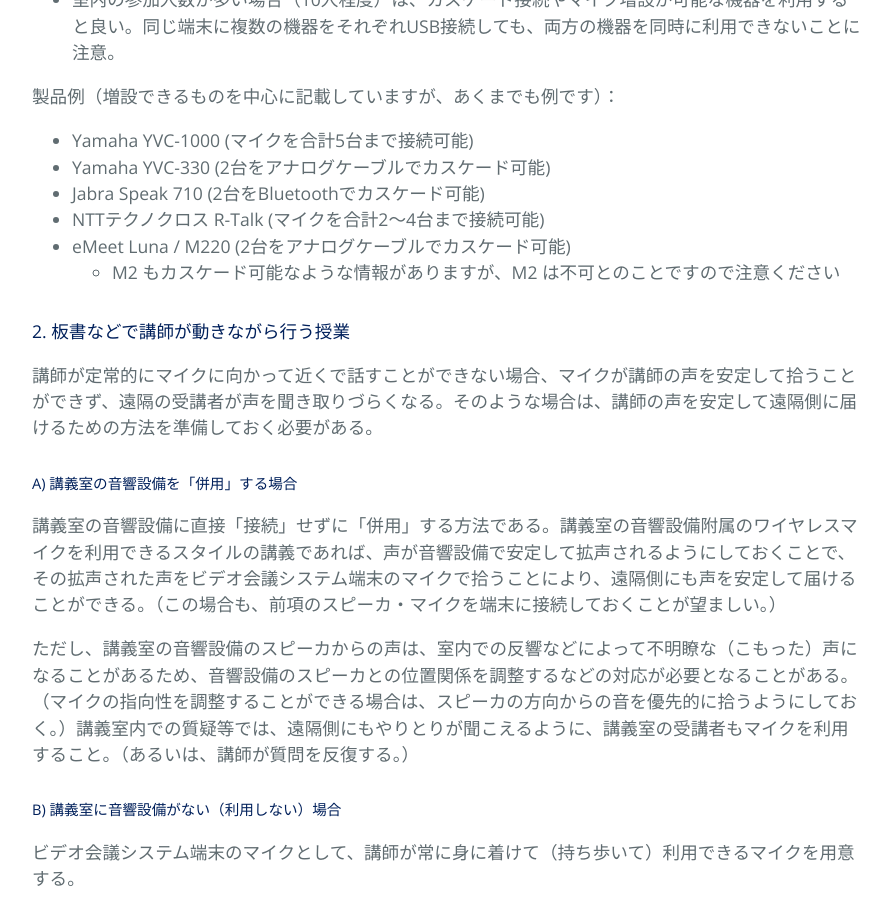
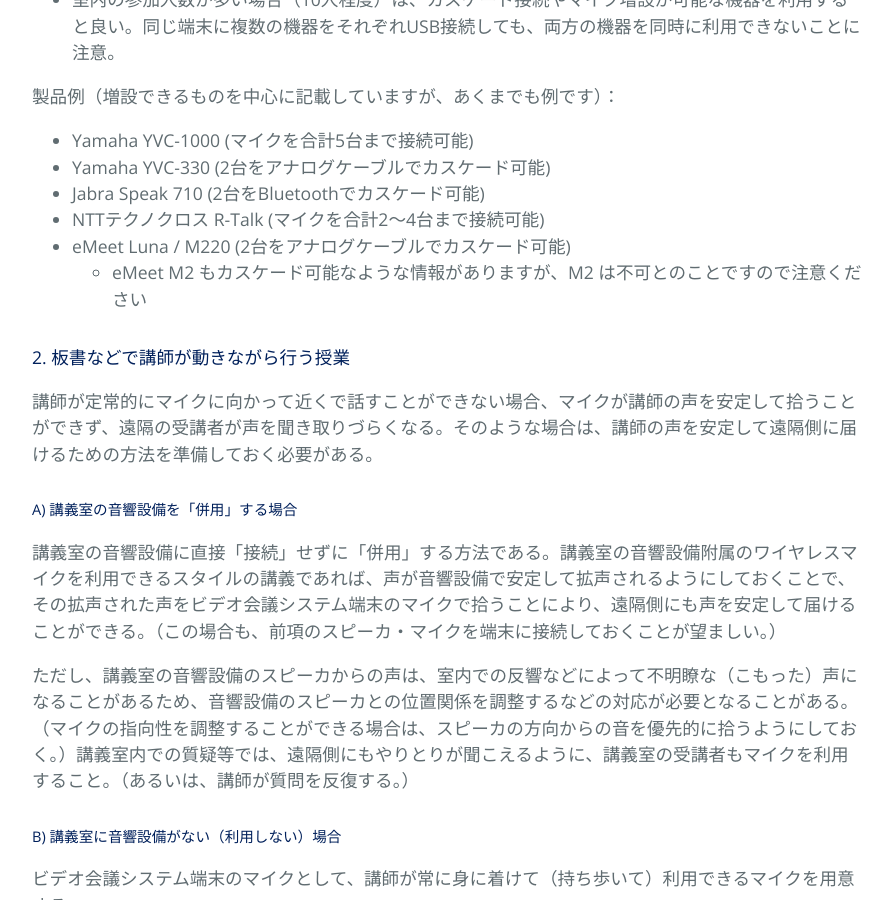
Before and after one commit to kyoto-u/online-edu, a Jekyll site: the page built from zoom-hybrid-use.md, in a window 1280 px wide and 900 px high, scrolled down 2306 px. Shown: the whole window, without its empty margins (192-1084 px from the left). Built offline with Jekyll 4.4.1, drawn with Linux system fonts in a browser that asks for light colours.

Commit message:
Update zoom-hybrid-use.md

```diff
--- a/zoom-hybrid-use.md
+++ b/zoom-hybrid-use.md
@@ -59,7 +59,7 @@ title: 対面とオンラインの同時併用授業の実施方法と必要設
 -	Jabra Speak 710 (2台をBluetoothでカスケード可能)
 -	NTTテクノクロス R-Talk (マイクを合計2～4台まで接続可能)
 - eMeet Luna / M220 (2台をアナログケーブルでカスケード可能)
-  - M2 もカスケード可能なような情報がありますが、M2 は不可とのことですので注意ください
+  - eMeet M2 もカスケード可能なような情報がありますが、M2 は不可とのことですので注意ください
 
 #### 2. 板書などで講師が動きながら行う授業
 
```
